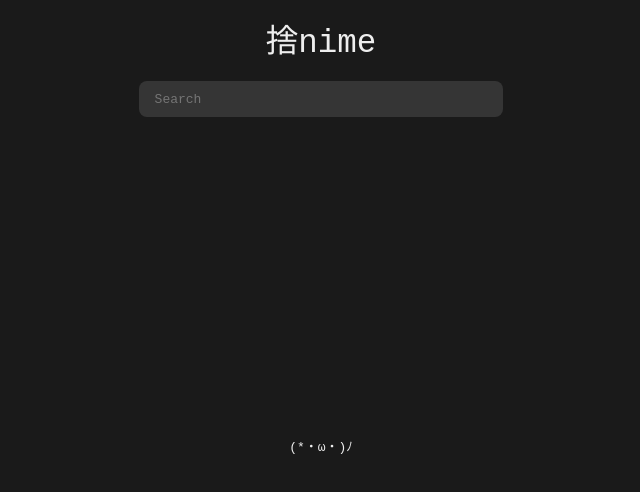
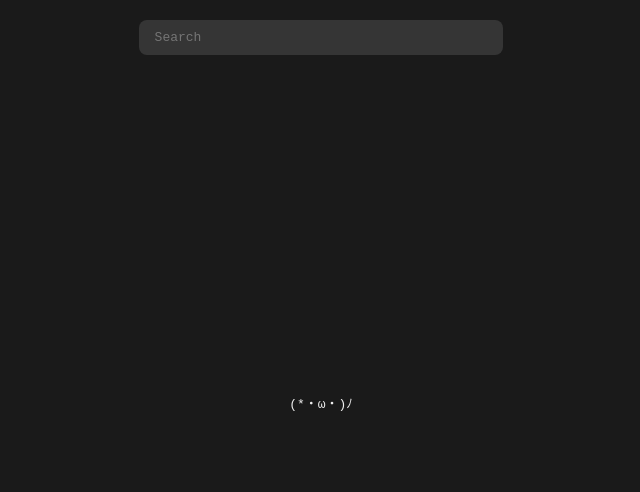
Before and after one commit to MelvinHK/Mojime, a React (Vite) app in the folder Shanime/: page / in a window 1280 px wide. Shown: the top 492 px of the page, without its empty margins (319-959 px from the left). Built offline with nearby package versions, Linux system fonts and the light colour scheme; a web font is replaced by a local one; what @consumet/extensions would draw is missing.

Commit message:
updated css

```diff
--- a/Shanime/src/components/Searchbar.tsx
+++ b/Shanime/src/components/Searchbar.tsx
@@ -1,8 +1,7 @@
-import { getAnimeSearch } from "../utils/provider";
+import { getSearch } from "../utils/provider";
 import { useState, useEffect, useRef } from "react";
 import { IAnimeResult, ISearch } from "@consumet/extensions";
 import useClickAway from "../utils/hooks/useClickAway";
-
 
 function Searchbar() {
   const [searchBarQuery, setSearchbarQuery] = useState<string>("");
@@ -30,15 +29,15 @@ function Searchbar() {
   });
 
   const handleSearch = async (query: string, page: number) => {
-    if (!query.trim()) return;
+    if (!query.trim()) { return };
 
     try {
-      const search = await getAnimeSearch(query, page);
+      const search = await getSearch(query, page);
       updateSearchResults(search);
 
       // 2. Page === 1 implies a new search; remove existing cache.
       setSearchCache(page === 1 ? [search] : [...searchCache, search]);
-      if (page === 1) setPageNavQuery(searchBarQuery);
+      if (page === 1) { setPageNavQuery(searchBarQuery) };
 
     } catch (error) {
       alert("Error: Unable to fetch results... Try again later.")
@@ -47,7 +46,7 @@ function Searchbar() {
 
   const handlePageButton = (page: number) => {
     if (searchCache[page - 1]) {
-      // Funny hack; need to setTimeout due to a race condition with useClickAway
+      // Funny hack; need to setTimeout possibly due to a race condition with useClickAway
       // when the buttons become hidden upon reaching the first/last page.
       setTimeout(() => updateSearchResults(searchCache[page - 1]), 1);
     } else {
@@ -72,24 +71,33 @@ function Searchbar() {
     setPageNavQuery("");
   }
 
-  // Search results' up/down-key selection.
   useEffect(() => {
     const handleKeyDown = (e: KeyboardEvent) => {
-      if (!resultsList || e.key === 'Tab')
-        return setSelectedIndex(-1);
+      if (e.key === '/' && !showDropdown) {
+        e.preventDefault();
+        searchbarRef?.current?.focus();
+        return;
+      }
+
+      if (e.key === 'Escape' && showDropdown) {
+        setShowDropdown(false);
+        searchbarRef?.current?.blur();
+        return;
+      }
+
+      if (!resultsList) {
+        return;
+      }
 
       const total = resultsList.length;
       let index = selectedIndex;
 
-      if (e.key === 'ArrowUp' || e.key === 'ArrowDown') {
+      if (['ArrowUp', 'ArrowDown'].includes(e.key) && showDropdown) {
         e.preventDefault();
         searchbarRef?.current?.focus();
-
-        index = e.key === 'ArrowUp' ?
-          (index - 1 + total + 1) % (total + 1) :
-          (index + 1) % (total + 1);
-
-      } else if (e.key === 'Enter' && resultsList.hasOwnProperty(selectedIndex)) {
+        index = e.key === 'ArrowUp' ? (index + total) % (total + 1) : (index + 1) % (total + 1);
+      }
+      else if (e.key === 'Enter' && resultsList.hasOwnProperty(selectedIndex)) {
         e.preventDefault();
         console.log(resultsList[index].id);
       }
@@ -99,24 +107,20 @@ function Searchbar() {
 
     document.addEventListener('keydown', handleKeyDown);
     return () => document.removeEventListener('keydown', handleKeyDown);
-  }, [resultsList, selectedIndex])
+  }, [resultsList, selectedIndex, showDropdown]);
 
   useEffect(() => {
     if (resultsList?.hasOwnProperty(selectedIndex)) {
       resultsRef.current?.children[selectedIndex]
         .scrollIntoView(selectedIndex === resultsList.length - 1);
     }
-  }, [selectedIndex])
-
-  useEffect(() => {
-    setSelectedIndex(-1);
-  }, [resultsList])
+  }, [selectedIndex]);
 
   useEffect(() => {
     if (!showDropdown && (!pageNavQuery.includes(searchBarQuery) || searchBarQuery.length === 0)) {
       clearSearchResults();
     }
-  }, [showDropdown])
+  }, [showDropdown]);
 
   return (
     <div
@@ -143,6 +147,7 @@ function Searchbar() {
           )}
           placeholder='Search'
           onFocus={() => setShowDropdown(true)}
+          onBlur={() => setSelectedIndex(-1)}
         />
       </form>
       {resultsList && showDropdown && (
@@ -151,10 +156,9 @@ function Searchbar() {
             {currentPage > 1 && (
               <button
                 className="mr-auto"
-                onClick={() => (
-                  handlePageButton(currentPage - 1)
-                )}>
-                {`\u{2190}`} Prev.
+                onClick={() => handlePageButton(currentPage - 1)}
+              >
+                &lt; Prev.
               </button>
             )}
             {(currentPage > 1 || hasNextPage) && (
@@ -165,11 +169,9 @@ function Searchbar() {
             {hasNextPage && (
               <button
                 className="ml-auto"
-                onClick={() => (
-                  handlePageButton(currentPage + 1)
-                )}
+                onClick={() => handlePageButton(currentPage + 1)}
               >
-                Next {`\u{2192}`}
+                Next &gt;
               </button>
             )}
           </div>
--- a/Shanime/src/main.tsx
+++ b/Shanime/src/main.tsx
@@ -17,7 +17,7 @@ import './styles/attributes.css'
 const router = createBrowserRouter(
   createRoutesFromElements(<>
     <Route path='/' element={<Home />} />
-    <Route path='/watch/:id' element={<Watch />} />
+    <Route path='/:id' element={<Watch />} />
   </>)
 );
 
--- a/Shanime/src/pages/Home.tsx
+++ b/Shanime/src/pages/Home.tsx
@@ -1,15 +1,14 @@
-import Searchbar from '../components/Searchbar';
+import Header from "../components/Header";
 
 function Home() {
-  return (<>
-    <div id='title-screen'>
-      <h1>捨nime</h1>
-      <Searchbar />
+  return (
+    <div className="content">
+      <Header />
       <p id="greeting">
         {greetings[Math.floor(Math.random() * greetings.length)]}
       </p>
     </div>
-  </>);
+  );
 }
 
 export default Home;
--- a/Shanime/src/pages/Watch.tsx
+++ b/Shanime/src/pages/Watch.tsx
@@ -1,9 +1,11 @@
 import Header from "../components/Header";
 
 function Watch() { // Add clickAway listener for searchbar first
-  return (<>
-    <Header />
-  </>);
+  return (
+    <div className="content">
+      <Header />
+    </div>
+  );
 }
 
 export default Watch;
--- a/Shanime/src/styles/attributes.css
+++ b/Shanime/src/styles/attributes.css
@@ -1,3 +1,10 @@
+.content {
+  display: flex;
+  flex-direction: column;
+  align-items: center;
+  height: 100vh;
+}
+
 .relative {
   position: relative;
 }
--- a/Shanime/src/styles/components.css
+++ b/Shanime/src/styles/components.css
@@ -12,24 +12,18 @@
 
 /* HOME PAGE */
 
-#title-screen {
-  display: flex;
-  flex-direction: column;
-  align-items: center;
+#greeting {
   margin: auto;
-  max-width: var(--searchbar-width);
-  height: calc(100vh - var(--pad-y) * 4);
+  padding-bottom: 5rem;
 }
 
-#title-screen h1 {
-  font-size: 2.5rem;
-  margin: 0 0 1rem 0;
-  font-weight: normal;
-}
+/* HEADER */
 
-#greeting {
-  padding: var(--pad-y);
-  margin: auto;
+#header {
+  padding: 1.5rem;
+  display: flex;
+  justify-content: center;
+  width: 100%;
 }
 
 /* SEARCH BAR */
@@ -112,11 +106,3 @@
   background-color: rgb(82, 82, 82);
   outline: none;
 }
-
-/* HEADER */
-
-#header {
-  width: 100%;
-  display: flex;
-  justify-content: center;
-}
--- a/Shanime/src/styles/index.css
+++ b/Shanime/src/styles/index.css
@@ -1,3 +1,8 @@
+html,
+body {
+  margin: 0;
+}
+
 :root {
   font-family: monospace;
   line-height: 1.5;
@@ -24,8 +29,8 @@
   --b-radius: 8px;
 }
 
-body {
-  margin: 1.5rem;
+* {
+  box-sizing: border-box;
 }
 
 a {
--- a/Shanime/src/utils/provider.tsx
+++ b/Shanime/src/utils/provider.tsx
@@ -3,7 +3,11 @@ import { ANIME } from "@consumet/extensions"
 const provider = new ANIME.Gogoanime();
 
 // Switch to AniList or something better. Some results have empty titles such as Oshi No Ko.
-export const getAnimeSearch = async (query: string, page: number) => {
+export const getSearch = async (query: string, page: number) => {
   const results = await provider.search(query, page);
   return results;
 }
+
+export const getEpisode = async (id: string) => {
+  // provider.fetchEpisodeSources
+}
```
